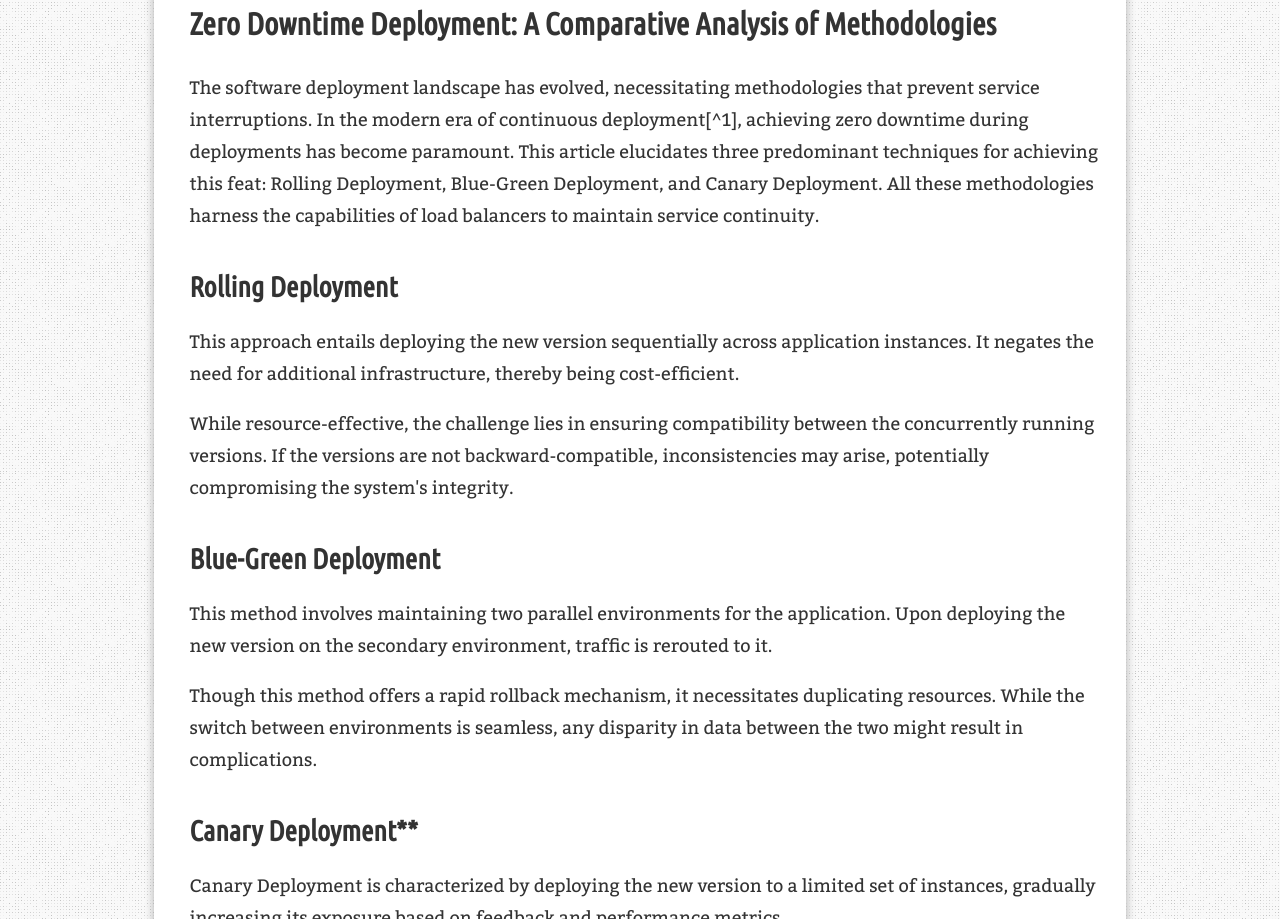
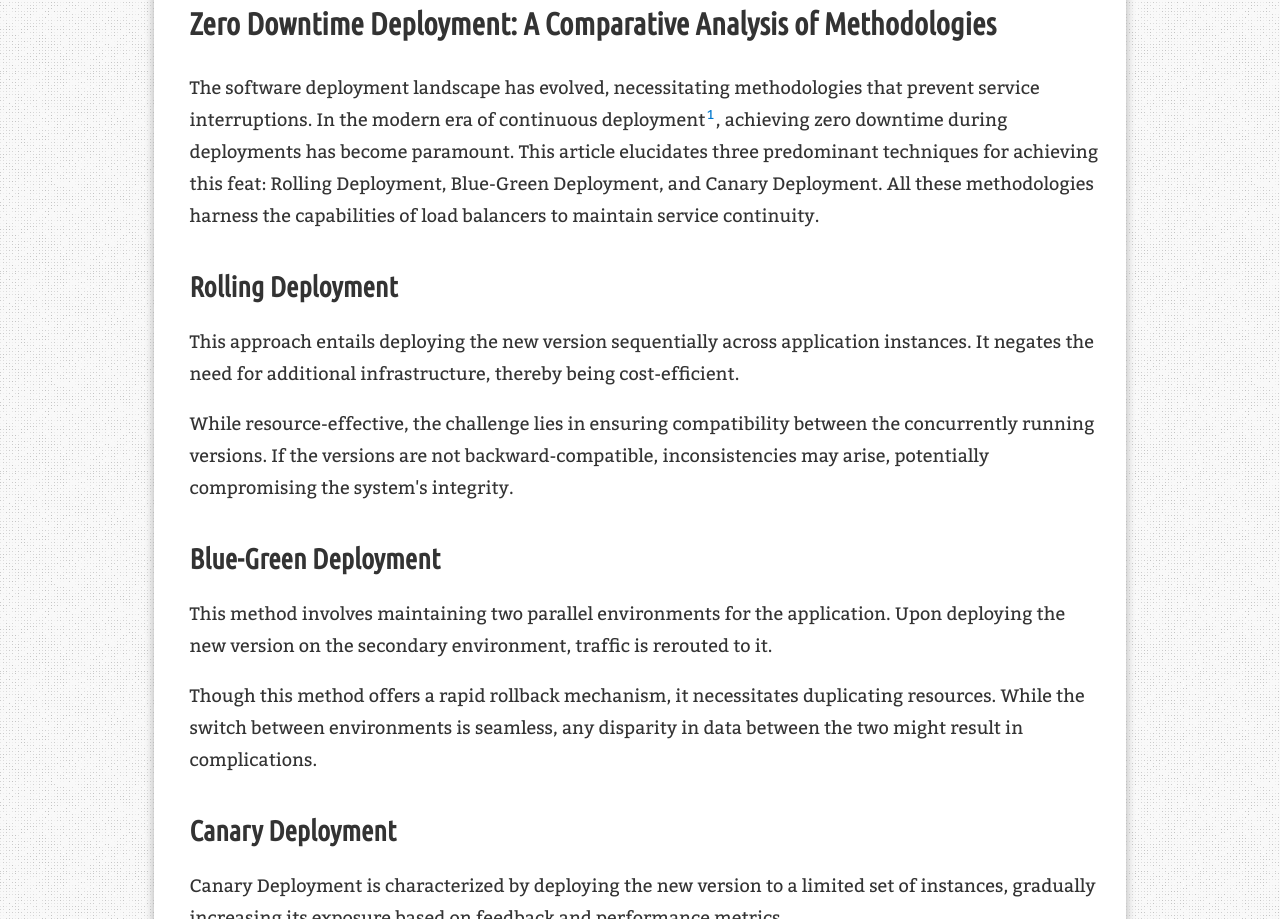
Before and after one commit to qpakzk/qpakzk.github.io, a Jekyll site: the page built from _posts/2021-11-30-Zero Downtime Deployment.md, in a window 1280 px wide and 1400 px high. Shown: the part 327-1246 px from the top of the window. Built offline with Jekyll 4.4.1, drawn with Linux system fonts in a browser that asks for light colours; nearby versions of some CDN libraries; comment, search, counter and statistics services are not loaded; some of the changed text lies outside the part shown.

Commit message:
fix the footnote reference

```diff
--- a/_posts/2021-11-30-Zero Downtime Deployment.md
+++ b/_posts/2021-11-30-Zero Downtime Deployment.md
@@ -23,7 +23,7 @@ This method involves maintaining two parallel environments for the application.
 
 Though this method offers a rapid rollback mechanism, it necessitates duplicating resources. While the switch between environments is seamless, any disparity in data between the two might result in complications.
 
-## Canary Deployment**
+## Canary Deployment
 
 Canary Deployment is characterized by deploying the new version to a limited set of instances, gradually increasing its exposure based on feedback and performance metrics.
 
@@ -41,4 +41,5 @@ In an era where continuous deployment has become the norm, the significance of z
 - [Cloudbees Blog on Rolling Deployment](https://www.cloudbees.com/blog/rolling-deployment)
 - [Cloudbees Blog on Blue-Green Deployment](https://www.cloudbees.com/blog/blue-green-deployment)
 
-[^1] Continuous Deployment Trends, [Link](https://imgur.com/a/3uBZKBN)
+
+[^1]: Continuous Deployment Trends, [Link](https://imgur.com/a/3uBZKBN)
```
